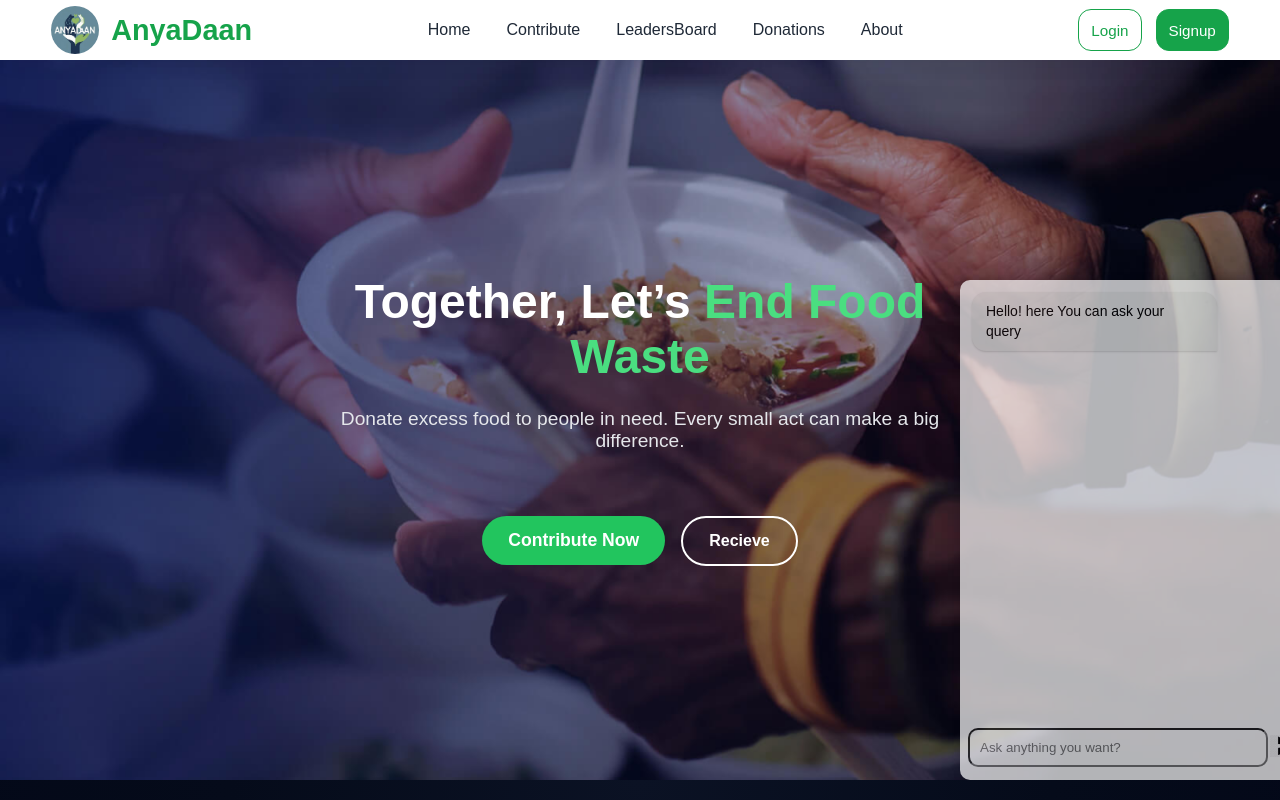
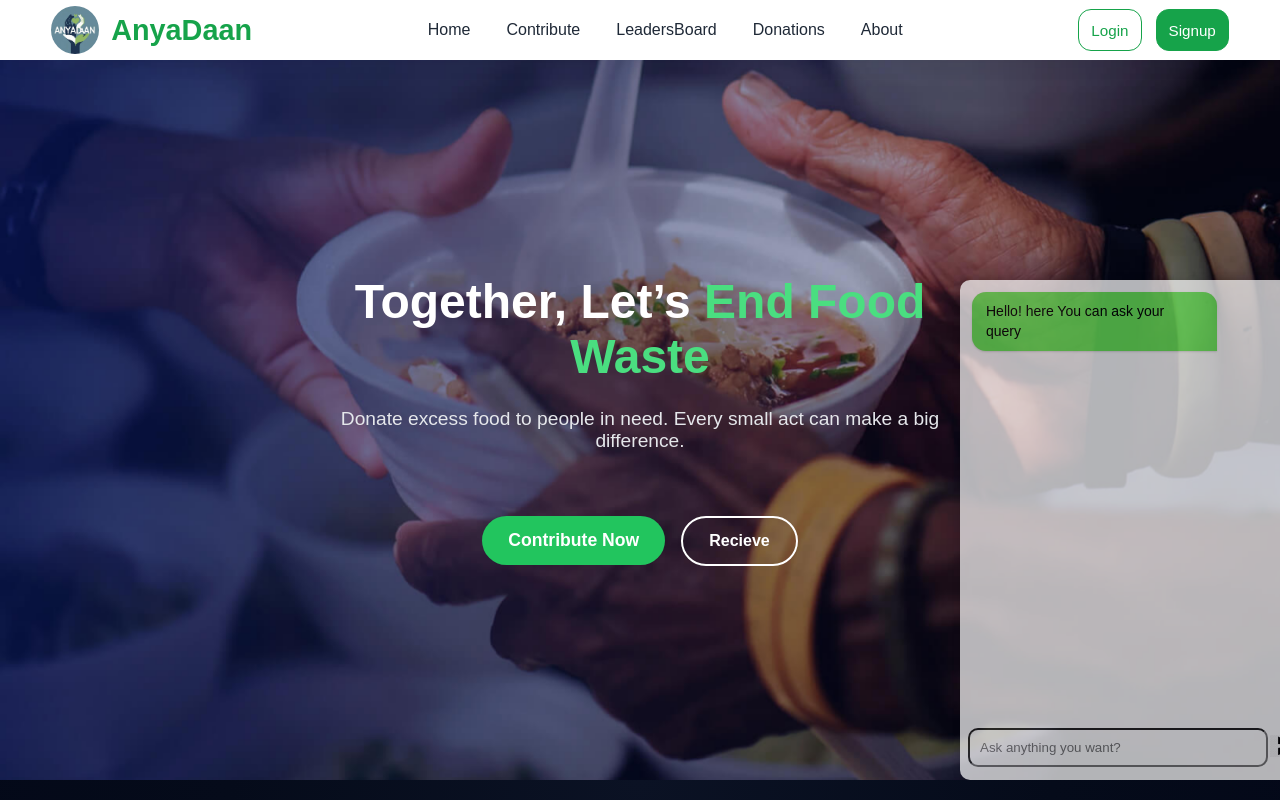
Before and after one commit to Saurabh667/AnyaDaan2_Frontend, a React (Vite) app: page / in a window 1280 px wide. Both pictures are taken after a click on the button 1219 px from the left and 709 px from the top of the page. Shown: the top 800 px of the page. Built offline with nearby package versions, Linux system fonts and the light colour scheme.

Commit message:
some ui changes 2

```diff
--- a/src/components/Home.css
+++ b/src/components/Home.css
@@ -126,11 +126,18 @@
 .message-row {
   display: flex;
 }
-.greenBg{
-  background: #00e676;
-  background-color: #00c853
+
+.message-bubbleV {
+  max-width: 75%;
+  padding: 10px 14px;
+  background: #6ce859;
+  color: #000;
+  border-radius: 14px 14px 0 14px;
+  font-size: 14px;
+  line-height: 1.4;
+  box-shadow: 0 1px 2px rgba(0,0,0,0.15);
+  word-wrap: break-word;
 }
-
 .message-bubble {
   max-width: 75%;
   padding: 10px 14px;
--- a/src/components/Home.jsx
+++ b/src/components/Home.jsx
@@ -94,7 +94,7 @@ const Home = () => {
         {faq ? (<div className="chatArea">
           <button className="closeBtn" onClick={() => setFaq(false)}>X</button>
           <div className="messages">
-            <div className="message-bubble greenBg">
+            <div className="message-bubbleV">
               Hello!
               here You can ask your query
             </div>
```
